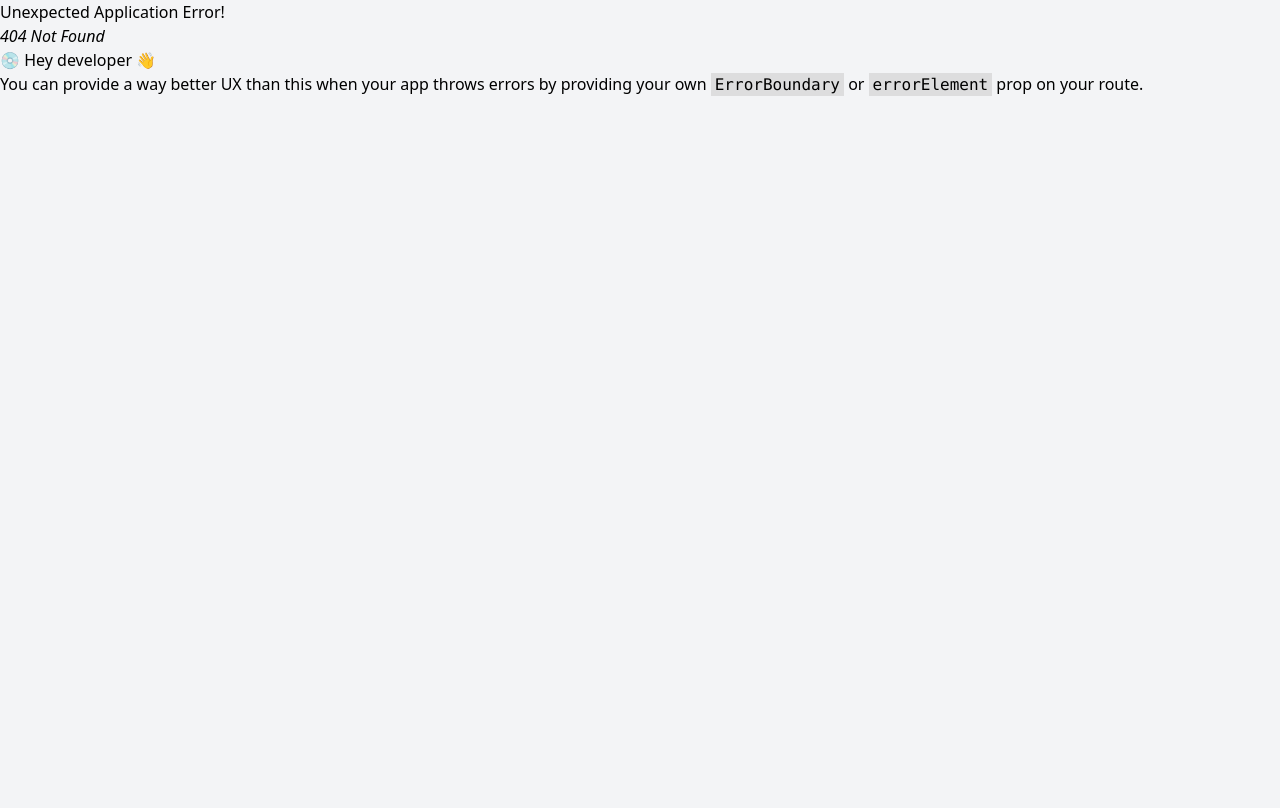
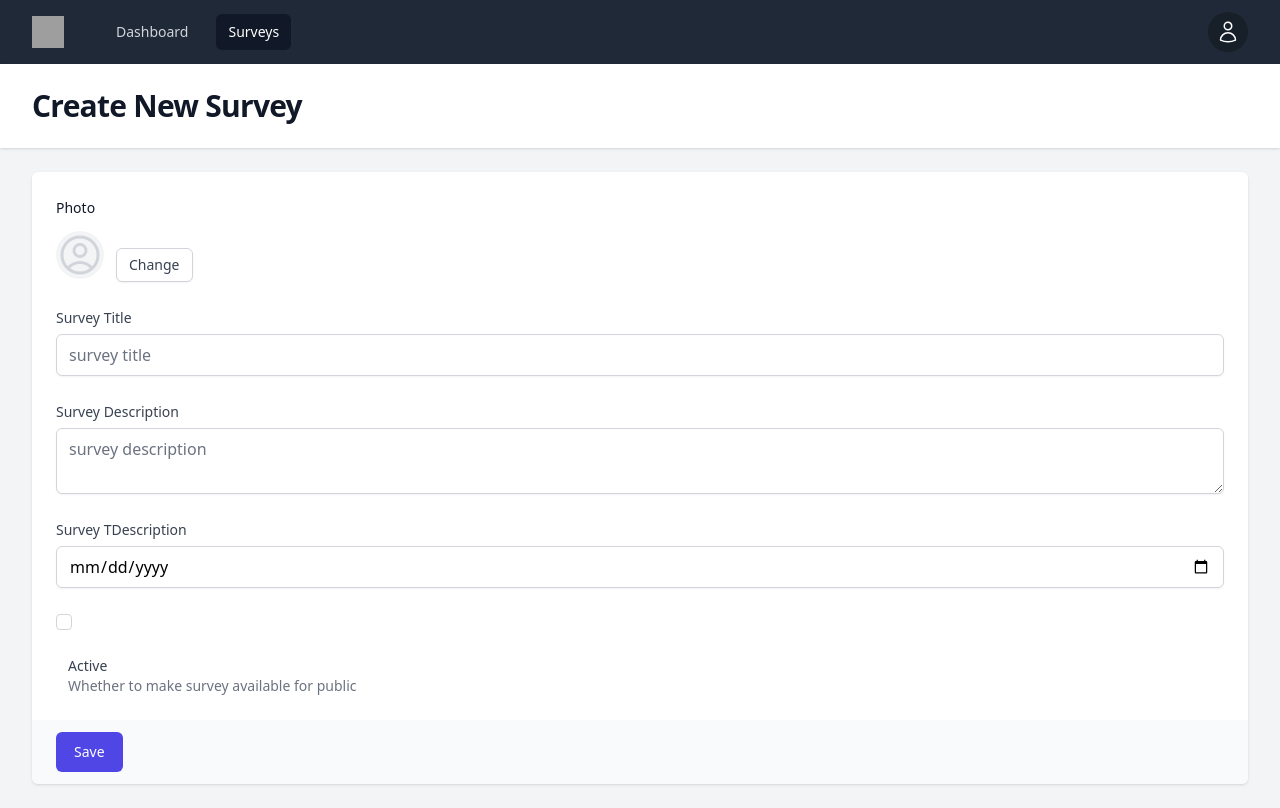
Before and after one commit to adilalishahg/laravel-react-survey, a React (Vite) app in the folder react/: page /surveys/create in a window 1280 px wide. Before the commit this address had no page. Built offline with nearby package versions, Linux system fonts and the light colour scheme; grey boxes are pictures that could not be loaded.

Commit message:
[SurveyPage][Designed]

```diff
--- a/react/src/router.jsx
+++ b/react/src/router.jsx
@@ -5,6 +5,7 @@ import Login from "./views/Login";
 import Signup from "./views/Signup";
 import GuestLayout from "./components/GuestLayout";
 import DefaultLayout from "./components/DefaultLayout";
+import SurveyView from "./views/SurveyView";
 
 const router = createBrowserRouter([
     {
@@ -14,6 +15,7 @@ const router = createBrowserRouter([
             { path: "/dashboard", element: <Navigate to="/" /> },
             { path: "/", element: <Dashboard /> },
             { path: "/surveys", element: <Surveys /> },
+            { path: "/surveys/create", element: <SurveyView /> },
         ],
     },
     {
--- /dev/null
+++ b/react/src/views/SurveyView.jsx
@@ -0,0 +1,167 @@
+import React, { useState } from "react";
+import PageComponent from "../components/PageComponent";
+import { UserCircleIcon } from "@heroicons/react/24/outline";
+import TButton from "../components/core/TButton";
+const SurveyView = () => {
+    const [survey, setSurvey] = useState({
+        title: "",
+        slug: "",
+        status: false,
+        description: "",
+        image: null,
+        image_url: null,
+        expire_date: "",
+        questions: [],
+    });
+    function onSubmit() {
+        onSubmit;
+    }
+    function onImageChange() {
+        onImageChange;
+    }
+    return (
+        <PageComponent title="Create New Survey">
+            <form action="#" method="POST" onSubmit={onSubmit}>
+                <div className="shadow sm:overflow-hidden sm:rounded-md">
+                    <div className="px-4 py-5 space-y-6 bg-white sm:p-6">
+                        <div>
+                            <label
+                                htmlFor="photo"
+                                className="block text-sm font-medium leading-6 text-gray-900"
+                            >
+                                Photo
+                            </label>
+                            <div className="flex items-center mt-2 gap-x-3">
+                                {survey.image_url && (
+                                    <img
+                                        src={survey.image_url}
+                                        alt="survey image"
+                                        className="object-cover w-32 h-32"
+                                    />
+                                )}
+                                {!survey.image_url && (
+                                    <span className="flex items-center justify-center w-12 h-12 overflow-hidden text-gray-400 bg-gray-100 rounded-full">
+                                        <UserCircleIcon
+                                            className="w-12 h-12 text-gray-300"
+                                            aria-hidden="true"
+                                        />
+                                    </span>
+                                )}
+                                <button
+                                    type="button"
+                                    className="relative px-3 py-2 mt-5 text-sm font-medium leading-4 text-gray-700 bg-white border border-gray-300 rounded-md shadow-sm hover:bg-gray-50 focus:outline-none focus:ring-2 focus:ring-indigo-500 focus:ring-offset-2"
+                                >
+                                    <input
+                                        type="file"
+                                        className="absolute top-0 bottom-0 left-0 right-0 opacity-0 "
+                                        onChange={onImageChange}
+                                    />
+                                    Change
+                                </button>
+                            </div>
+                        </div>
+                        <div className="col-span-6 sm:col-span-3">
+                            <label
+                                htmlFor="title"
+                                className="block text-sm font-medium leading-6 text-gray-700"
+                            >
+                                Survey Title
+                            </label>
+                            <input
+                                type="text"
+                                name="title"
+                                id="title"
+                                onChange={(e) =>
+                                    setSurvey({
+                                        ...survey,
+                                        title: e.target.value,
+                                    })
+                                }
+                                value={survey.title}
+                                placeholder="survey title"
+                                className="block w-full mt-1 border-gray-300 rounded-md shadow-sm focus:border-indigo-50"
+                            />
+                        </div>
+                        <div className="col-span-6 sm:col-span-3">
+                            <label
+                                htmlFor="description"
+                                className="block text-sm font-medium leading-6 text-gray-700"
+                            >
+                                Survey Description
+                            </label>
+                            <textarea
+                                type="text"
+                                name="description"
+                                id="description"
+                                onChange={(e) =>
+                                    setSurvey({
+                                        ...survey,
+                                        description: e.target.value,
+                                    })
+                                }
+                                value={survey.description}
+                                placeholder="survey description"
+                                className="block w-full mt-1 border-gray-300 rounded-md shadow-sm focus:border-indigo-50"
+                            ></textarea>
+                        </div>
+                        <div className="col-span-6 sm:col-span-3">
+                            <label
+                                htmlFor="description"
+                                className="block text-sm font-medium leading-6 text-gray-700"
+                            >
+                                Survey TDescription
+                            </label>
+                            <input
+                                type="date"
+                                name="expire_date"
+                                id="expire_date"
+                                onChange={(e) =>
+                                    setSurvey({
+                                        ...survey,
+                                        expire_date: e.target.value,
+                                    })
+                                }
+                                value={survey.expire_date}
+                                placeholder="survey expire_date"
+                                className="block w-full mt-1 border-gray-300 rounded-md shadow-sm focus:border-indigo-50"
+                            />
+                        </div>
+                        <div className="flex itens-star">
+                            <div className="flex items-center h-5">
+                                <input
+                                    id="status"
+                                    name="status"
+                                    type="checkbox"
+                                    checked={survey.status}
+                                    onChange={(e) =>
+                                        setSurvey({
+                                            ...survey,
+                                            status: e.target.checked,
+                                        })
+                                    }
+                                    className="w-4 h-4 text-indigo-600 border-gray-300 rounded focus:ring-indigo-500"
+                                />
+                            </div>
+                        </div>
+                        <div className="ml-3 text-sm">
+                            <label
+                                htmlFor="comments"
+                                className="font-medium text-gray-700"
+                            >
+                                Active
+                            </label>
+                            <p className="text-gray-500">
+                                Whether to make survey available for public
+                            </p>
+                        </div>
+                    </div>
+                    <div className="px-4 py-3 text-right bg-gray-50 sm:px-6">
+                        <TButton>Save</TButton>
+                    </div>
+                </div>
+            </form>
+        </PageComponent>
+    );
+};
+
+export default SurveyView;
--- a/react/src/views/Surveys.jsx
+++ b/react/src/views/Surveys.jsx
@@ -1,13 +1,22 @@
 import PageComponent from "../components/PageComponent";
 import SurveyListItem from "../components/SurveyListItem";
+import TButton from "../components/core/TButton";
+import { PlusCircleIcon } from "@heroicons/react/24/outline";
 import { useStateContext } from "../contexts/ContextProvider";
 
 const Surveys = () => {
     const { surveys } = useStateContext();
     const onDeleteClick = () => console.log("delete clicked");
     return (
-        <PageComponent title="Surveys">
-            <div className="grid grid-col-1 gap-5 sm:grid-cols-2 md:grid-cols-3">
+        <PageComponent
+            title="Surveys"
+            button={
+                <TButton color="green" to="/surveys/create">
+                    <PlusCircleIcon className="w-6 h-6 mr-2" /> Create new
+                </TButton>
+            }
+        >
+            <div className="grid gap-5 grid-col-1 sm:grid-cols-2 md:grid-cols-3">
                 {surveys.map((survey) => (
                     <SurveyListItem
                         survey={survey}
```
